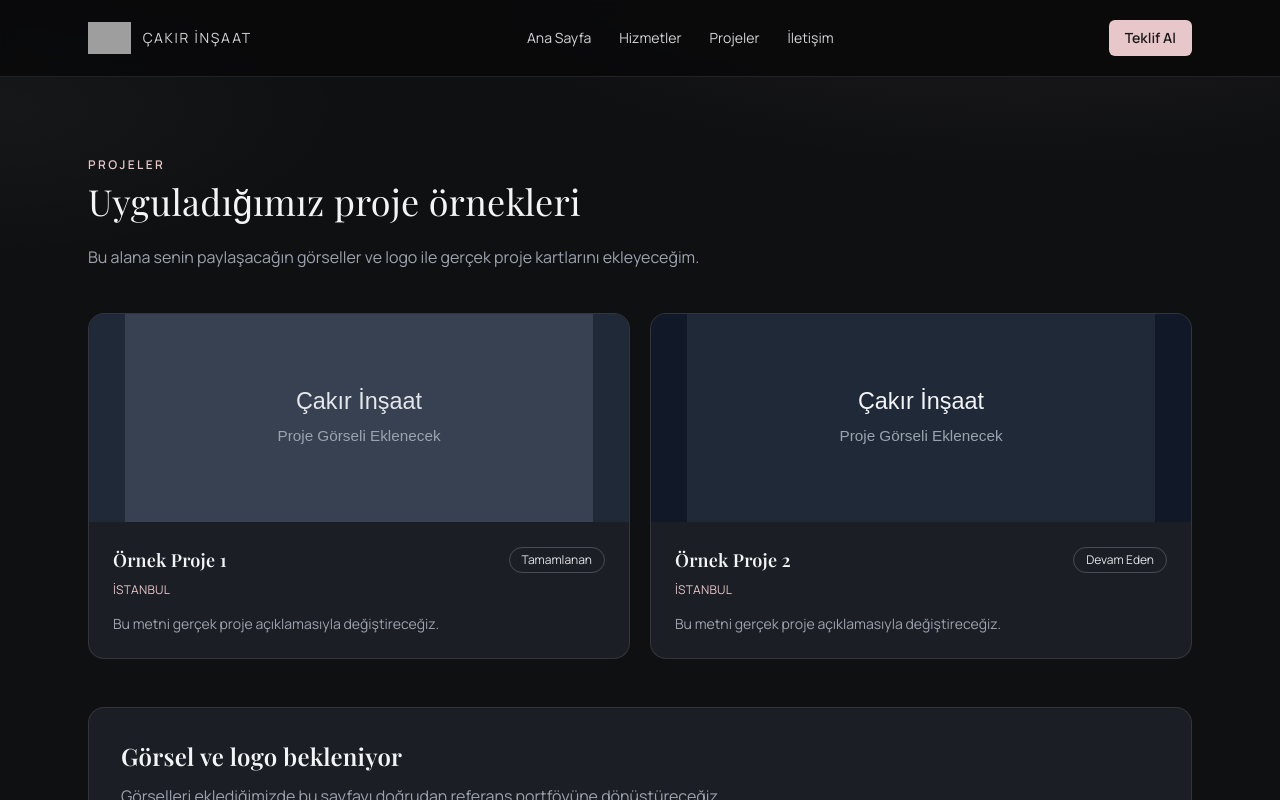
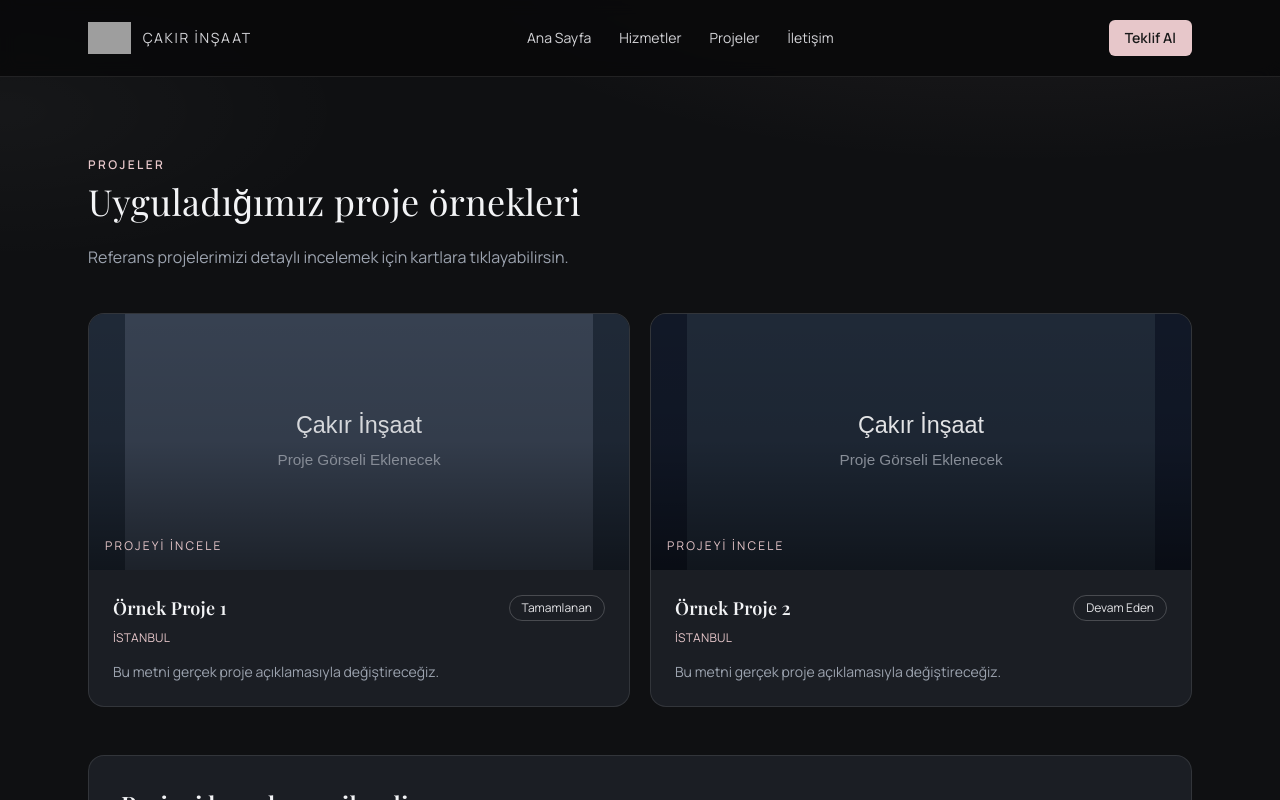
Before and after one commit to vegasirius/cakir-insaat, a Next.js app: page /projeler in a window 1280 px wide. Shown: the top 800 px of the page. Built offline with nearby package versions, Linux system fonts and the light colour scheme; grey boxes are pictures that could not be loaded; a web font is replaced by a local one.

Commit message:
Projeler sayfasına premium galeri ve popup detay

```diff
--- a/app/projeler/page.tsx
+++ b/app/projeler/page.tsx
@@ -1,3 +1,6 @@
+"use client";
+
+import { useState } from "react";
 import Image from "next/image";
 import Link from "next/link";
 import { SiteFooter } from "@/components/site-footer";
@@ -5,6 +8,9 @@ import { SiteHeader } from "@/components/site-header";
 import { projects } from "@/data/projects";
 
 export default function ProjelerPage() {
+  const [selectedIndex, setSelectedIndex] = useState<number | null>(null);
+  const selectedProject = selectedIndex !== null ? projects[selectedIndex] : null;
+
   return (
     <div className="brand-page min-h-screen">
       <SiteHeader />
@@ -12,19 +18,28 @@ export default function ProjelerPage() {
         <p className="brand-accent-text text-xs font-semibold uppercase tracking-[0.2em]">Projeler</p>
         <h1 className="mt-2 text-4xl">Uyguladığımız proje örnekleri</h1>
         <p className="brand-muted mt-5 max-w-3xl text-base leading-8">
-          Bu alana senin paylaşacağın görseller ve logo ile gerçek proje kartlarını ekleyeceğim.
+          Referans projelerimizi detaylı incelemek için kartlara tıklayabilirsin.
         </p>
 
         <div className="mt-10 grid gap-5 md:grid-cols-2">
-          {projects.map((project) => (
-            <article key={project.title} className="brand-card overflow-hidden rounded-2xl">
-              <div className="relative h-52 w-full bg-zinc-800/80">
+          {projects.map((project, index) => (
+            <button
+              key={project.title}
+              type="button"
+              onClick={() => setSelectedIndex(index)}
+              className="brand-card group overflow-hidden rounded-2xl text-left transition hover:-translate-y-1 hover:border-white/30"
+            >
+              <div className="relative h-64 w-full overflow-hidden bg-zinc-800/80">
                 <Image
                   src={project.image}
                   alt={project.title}
                   fill
-                  className="object-cover"
+                  className="object-cover transition duration-500 group-hover:scale-105"
                 />
+                <div className="absolute inset-0 bg-gradient-to-t from-black/60 via-black/10 to-transparent opacity-80" />
+                <p className="brand-accent-text absolute bottom-4 left-4 text-xs uppercase tracking-[0.18em]">
+                  Projeyi İncele
+                </p>
               </div>
               <div className="p-6">
                 <div className="flex items-center justify-between gap-4">
@@ -36,14 +51,14 @@ export default function ProjelerPage() {
                 <p className="brand-accent-text mt-2 text-xs uppercase tracking-wide">{project.location}</p>
                 <p className="brand-muted mt-4 text-sm">{project.description}</p>
               </div>
-            </article>
+            </button>
           ))}
         </div>
 
         <div className="brand-card mt-12 rounded-2xl p-6 md:p-8">
-          <h2 className="text-2xl font-semibold">Görsel ve logo bekleniyor</h2>
+          <h2 className="text-2xl font-semibold">Projeni burada sergileyelim</h2>
           <p className="brand-muted mt-3">
-            Görselleri eklediğimizde bu sayfayı doğrudan referans portföyüne dönüştüreceğiz.
+            Yeni görselleri ekledikçe bu alan otomatik olarak daha güçlü bir portföy sayfasına dönüşecek.
           </p>
           <Link
             href="/iletisim"
@@ -53,6 +68,43 @@ export default function ProjelerPage() {
           </Link>
         </div>
       </main>
+
+      {selectedProject && (
+        <div className="fixed inset-0 z-[60] flex items-center justify-center bg-black/70 p-4">
+          <div className="brand-card relative w-full max-w-3xl overflow-hidden rounded-2xl">
+            <button
+              type="button"
+              onClick={() => setSelectedIndex(null)}
+              className="absolute right-4 top-4 z-10 rounded-md border border-white/20 bg-black/40 px-3 py-1 text-sm text-white hover:bg-black/60"
+            >
+              Kapat
+            </button>
+
+            <div className="relative h-72 w-full bg-zinc-800/80 md:h-96">
+              <Image
+                src={selectedProject.image}
+                alt={selectedProject.title}
+                fill
+                className="object-cover"
+              />
+            </div>
+
+            <div className="p-6 md:p-8">
+              <div className="flex flex-wrap items-center justify-between gap-3">
+                <h3 className="text-2xl font-semibold">{selectedProject.title}</h3>
+                <span className="rounded-full border border-white/20 px-3 py-1 text-xs text-zinc-200">
+                  {selectedProject.status}
+                </span>
+              </div>
+              <p className="brand-accent-text mt-3 text-xs uppercase tracking-[0.18em]">
+                {selectedProject.location}
+              </p>
+              <p className="brand-muted mt-4 leading-8">{selectedProject.description}</p>
+            </div>
+          </div>
+        </div>
+      )}
+
       <SiteFooter />
     </div>
   );
```
